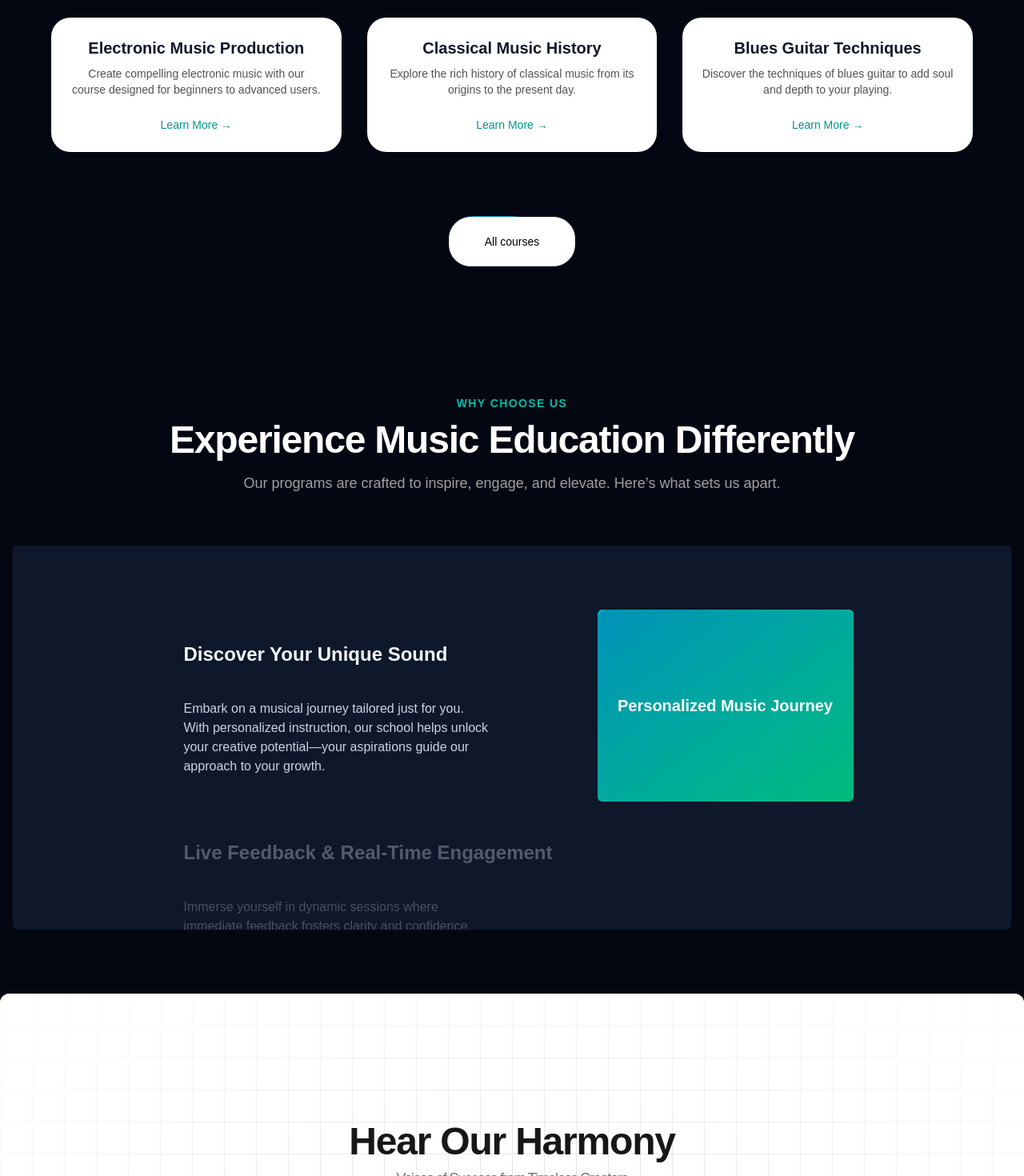
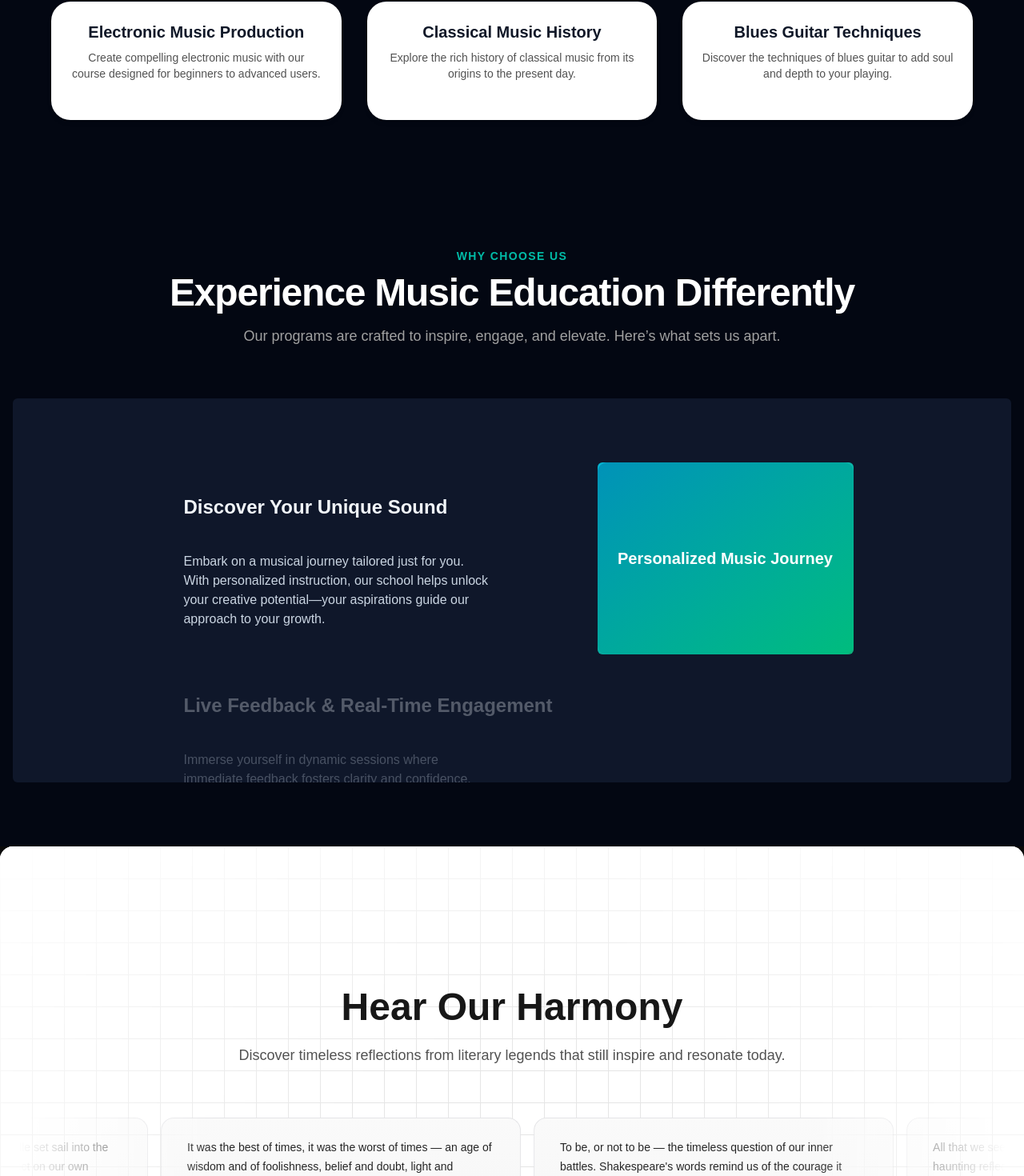
Before and after one commit to ashfaq9958/music-next-app, a Next.js app: page / in a window 1280 px wide. Shown: the part 1274-2744 px from the top of the page at 80% size. Built offline with nearby package versions, Linux system fonts and the light colour scheme.

Commit message:
Testimonials

```diff
--- a/components/FeaturedCourses.tsx
+++ b/components/FeaturedCourses.tsx
@@ -48,23 +48,23 @@ function FeaturedCourses() {
                 <p className="text-sm text-neutral-600 dark:text-neutral-400 mb-6 line-clamp-3">
                   {course.description}
                 </p>
-                <span className="mt-auto inline-block text-sm font-medium text-teal-600 dark:text-teal-400 transition-colors group-hover:underline">
+                {/* <span className="mt-auto inline-block text-sm font-medium text-teal-600 dark:text-teal-400 transition-colors group-hover:underline">
                   Learn More →
-                </span>
+                </span> */}
               </div>
             </div>
           </Link>
         ))}
       </div>
 
-      <div className="mt-20 text-center">
+      {/* <div className="mt-20 text-center">
         <Button
           borderRadius="1.75rem"
           className="bg-white dark:bg-black text-black dark:text-white border-neutral-200 dark:border-slate-800 cursor-pointer transition-all hover:scale-105 hover:shadow-lg"
         >
           All courses
         </Button>
-      </div>
+      </div> */}
     </section>
   );
 }
--- a/components/Testimonials.tsx
+++ b/components/Testimonials.tsx
@@ -39,7 +39,11 @@ const testimonials = [
 
 function Testimonials() {
   return (
-    <section className="relative w-full h-[42rem] flex flex-col items-center justify-center overflow-hidden rounded-xl bg-white dark:bg-neutral-950 antialiased px-4">
+    <section className="relative w-full h-[45rem] flex flex-col items-center justify-center overflow-hidden rounded-2xl bg-white dark:bg-neutral-950 antialiased px-6">
+      {/* Decorative Blurred Background Gradient */}
+      {/* <div className="absolute -top-10 -left-10 w-[30rem] h-[30rem] rounded-full bg-gradient-to-br from-indigo-300 to-purple-400 opacity-20 blur-3xl dark:from-indigo-800 dark:to-purple-900"></div>
+      <div className="absolute -bottom-10 -right-10 w-[25rem] h-[25rem] rounded-full bg-gradient-to-tr from-pink-300 to-yellow-200 opacity-20 blur-2xl dark:from-pink-700 dark:to-yellow-500"></div> */}
+
       {/* Subtle Grid Background */}
       <div
         className={cn(
@@ -53,15 +57,18 @@ function Testimonials() {
       {/* Radial Focus Mask */}
       <div className="pointer-events-none absolute inset-0 z-10 bg-white dark:bg-black [mask-image:radial-gradient(ellipse_at_center,transparent_20%,black)]" />
 
-      {/* Heading */}
-      <h2 className="z-20 text-4xl sm:text-5xl font-extrabold text-center text-neutral-900 dark:text-white mb-10 tracking-tight">
-        Hear Our Harmony
-        <span className="block text-lg font-medium text-neutral-500 dark:text-neutral-400 mt-2">
-          Voices of Success from Timeless Creators
-        </span>
-      </h2>
+      {/* Section Heading */}
+      <div className="z-20 text-center mb-12 px-4 max-w-3xl">
+        <h2 className="text-4xl sm:text-5xl font-extrabold text-neutral-900 dark:text-white leading-tight">
+          Hear Our Harmony
+        </h2>
+        <p className="mt-4 text-lg text-neutral-600 dark:text-neutral-400">
+          Discover timeless reflections from literary legends that still inspire
+          and resonate today.
+        </p>
+      </div>
 
-      {/* Moving Cards */}
+      {/* Animated Cards */}
       <div className="z-20 w-full max-w-7xl">
         <InfiniteMovingCards
           items={testimonials}
```
